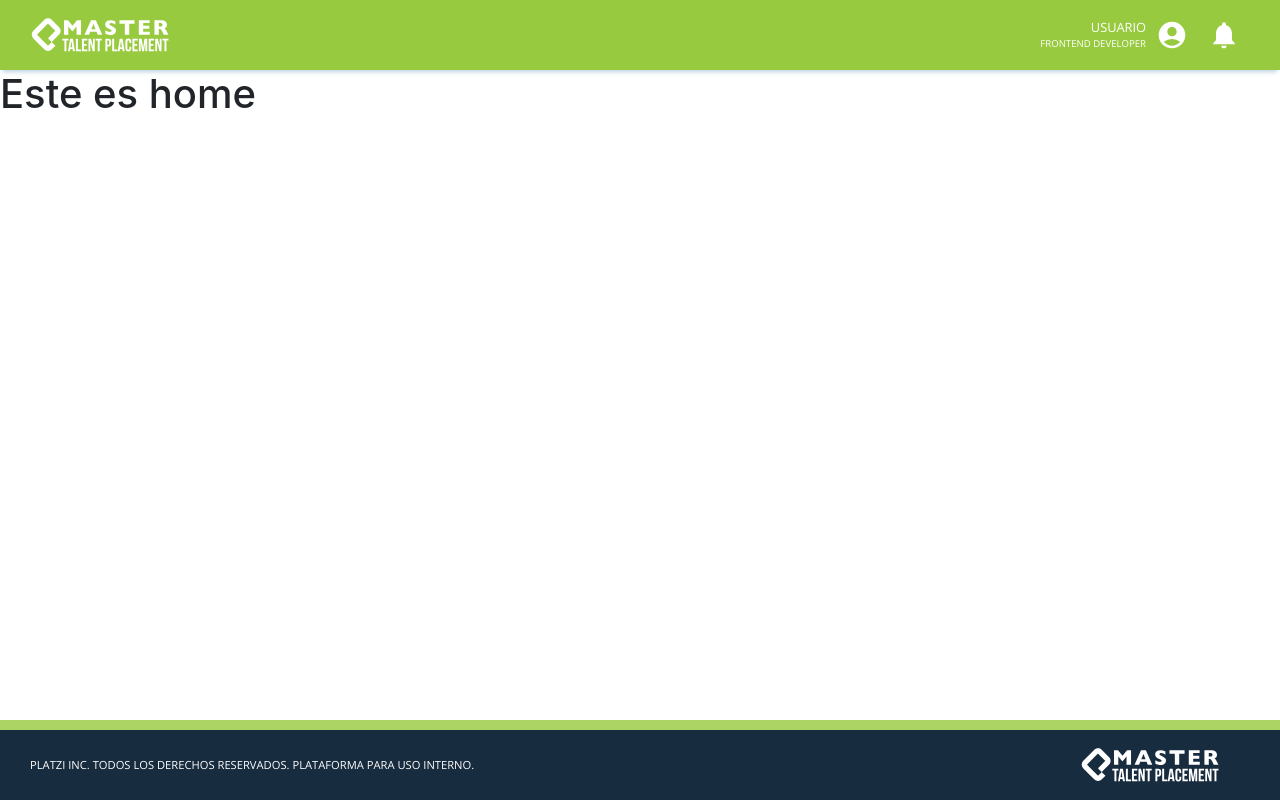
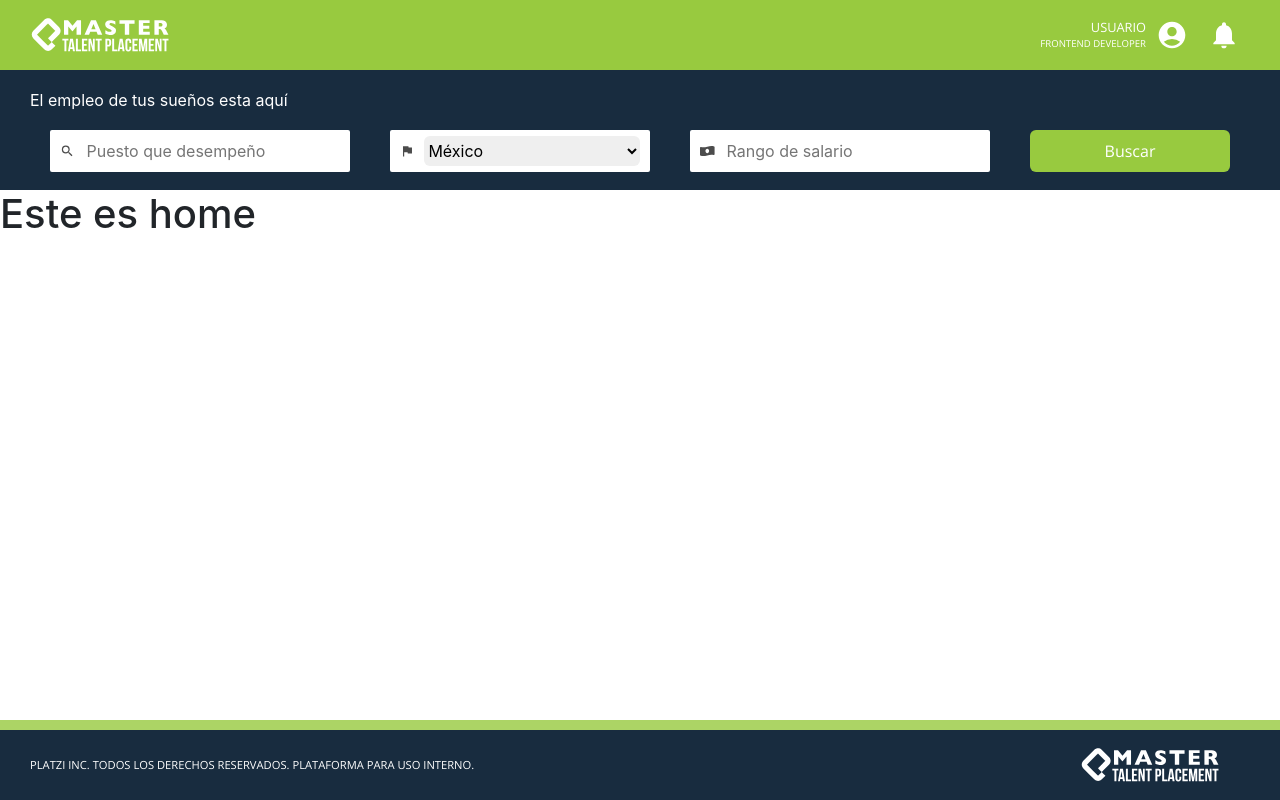
Before and after one commit to PlatziMaster-TalentPlace-App/HPM-DEVARS-FALCONMASTERS-FRONTEND, a React app: page / in a window 1280 px wide. Built offline with nearby package versions, Linux system fonts and the light colour scheme.

Commit message:
Creating of component Search

```diff
--- /dev/null
+++ b/src/components/Button/Button.jsx
@@ -0,0 +1,10 @@
+import React from 'react'
+import './Button.scss'
+
+const Button = ({ buttonType, buttonOnClick } ) => (
+  <button type={buttonType} onClick={buttonOnClick} className="button">
+    Buscar
+  </button>
+)
+
+export default Button
--- /dev/null
+++ b/src/components/Button/Button.scss
@@ -0,0 +1,12 @@
+@import "../../styles/global.scss";
+
+.button {
+  margin: 0 10px;
+  padding: 6px 10px;
+  width: 200px;
+  height: 42px;
+  @include font(1em, $light-color, 500);
+  background-color: $secondary-color;
+  border: none;
+  border-radius: 6px;
+}
--- /dev/null
+++ b/src/components/Input/Input.jsx
@@ -0,0 +1,15 @@
+import React from 'react'
+import './Input.scss'
+import { MdSearch, MdFlag } from "react-icons/md";
+import { FaMoneyBillWaveAlt } from "react-icons/fa";
+
+const Input = ({ inputType, inputRef, inputName, inputValue, inputPlaceHolder, inputOnChange} ) => (
+  <div className="input__content">
+    { inputName==="market-stall" && <MdSearch className="input__icon"/> }
+    { inputName==="location" && <MdFlag /> }
+    { inputName==="salary-range" && <FaMoneyBillWaveAlt /> }
+    <input type={inputType} ref={inputRef} name={inputName} value={inputValue} placeholder={inputPlaceHolder} onChange={inputOnChange} className="input" />
+  </div>
+)
+
+export default Input
--- /dev/null
+++ b/src/components/Input/Input.scss
@@ -0,0 +1,20 @@
+@import "../../styles/global.scss";
+
+.input__content {
+  @include displayFlex(row, center, center);
+  margin: 0 10px;
+  padding: 6px 10px;
+  width: 300px;
+  height: 42px;
+  background-color: $light-color;
+  color: $font-color-primary;
+  border-radius: 2px;
+  .input {
+    margin-left: 10px;
+    width: 100%;
+    height: 100%;
+    border: none;
+    border-radius: 6px;
+    outline: none;
+  }
+}
--- a/src/components/Layout/Layout.jsx
+++ b/src/components/Layout/Layout.jsx
@@ -1,12 +1,13 @@
-
 import React from 'react'
 import Header from '../Header/Header'
+import Search from '../Search/Search'
 import Footer from '../Footer/Footer'
 import './Layout.scss'
 
 const Layout = ({children}) => (
   <div>
     <Header/>
+    <Search />
       <section>
         {children}
       </section>
@@ -14,5 +15,4 @@ const Layout = ({children}) => (
   </div>
 )
 
-
 export default Layout
--- /dev/null
+++ b/src/components/Search/Search.jsx
@@ -0,0 +1,38 @@
+import React from 'react'
+import './Search.scss'
+import Input from '../Input/Input'
+import Select from '../Select/Select'
+import Button from '../Button/Button'
+
+const options = {
+  locations: [
+    {
+      id: '1',
+      name: 'México'
+    },
+    {
+      id: '2',
+      name: 'Colombia'
+    },
+    {
+      id: '3',
+      name: 'Estados Unidos'
+    }
+  ]
+}
+
+const Search = () => (
+  <div className="search">
+    <div>
+      El empleo de tus sueños esta aquí
+    </div>
+    <div className="search__content">
+      <Input inputType="text" inputName="market-stall" inputPlaceHolder="Puesto que desempeño" />
+      <Select selectOptions={options.locations} selectName="location" selectPlaceHolder="Localidad" />
+      <Input inputType="text" inputName="salary-range" inputPlaceHolder="Rango de salario" />
+      <Button buttonType="button"/>
+    </div>
+  </div>
+)
+
+export default Search
--- /dev/null
+++ b/src/components/Search/Search.scss
@@ -0,0 +1,15 @@
+@import "../../styles/global.scss";
+
+.search {
+  @include displayFlex(column, space-evenly, flex-start);
+  padding: 0 30px;
+  height: 120px;
+  width: 100%;
+  background-color: $primary-color;
+  color: $light-color;
+
+  &__content {
+    @include displayFlex(row, space-around, center);
+    width: 100%;
+  }
+}
--- /dev/null
+++ b/src/components/Select/Select.jsx
@@ -0,0 +1,19 @@
+import React from 'react'
+import './Select.scss'
+import { MdSearch, MdFlag } from "react-icons/md";
+import { FaMoneyBillWaveAlt } from "react-icons/fa";
+
+const Select = ({ selectOptions, selectRef, selectName, selectValue, selectPlaceHolder, selectOnChange} ) => (
+  <div className="select__content">
+    { selectName==="market-stall" && <MdSearch className="select__icon"/> }
+    { selectName==="location" && <MdFlag /> }
+    { selectName==="salary-range" && <FaMoneyBillWaveAlt /> }
+    <select ref={selectRef} name={selectName} value={selectValue} placeholder={selectPlaceHolder} onChange={selectOnChange} className="select" >
+      {selectOptions.map(option => (
+        <option key={option.id} value={option.name}>{option.name}</option>
+      ))}
+    </select>
+  </div>
+)
+
+export default Select
--- /dev/null
+++ b/src/components/Select/Select.scss
@@ -0,0 +1,20 @@
+@import "../../styles/global.scss";
+
+.select__content {
+  @include displayFlex(row, center, center);
+  margin: 0 10px;
+  padding: 6px 10px;
+  width: 260px;
+  height: 42px;
+  background-color: $light-color;
+  color: $font-color-primary;
+  border-radius: 2px;
+  .select {
+    margin-left: 10px;
+    width: 100%;
+    height: 100%;
+    border: none;
+    border-radius: 6px;
+    outline: none;
+  }
+}
```
Lines whose indentation alone changed are shown as unchanged.
